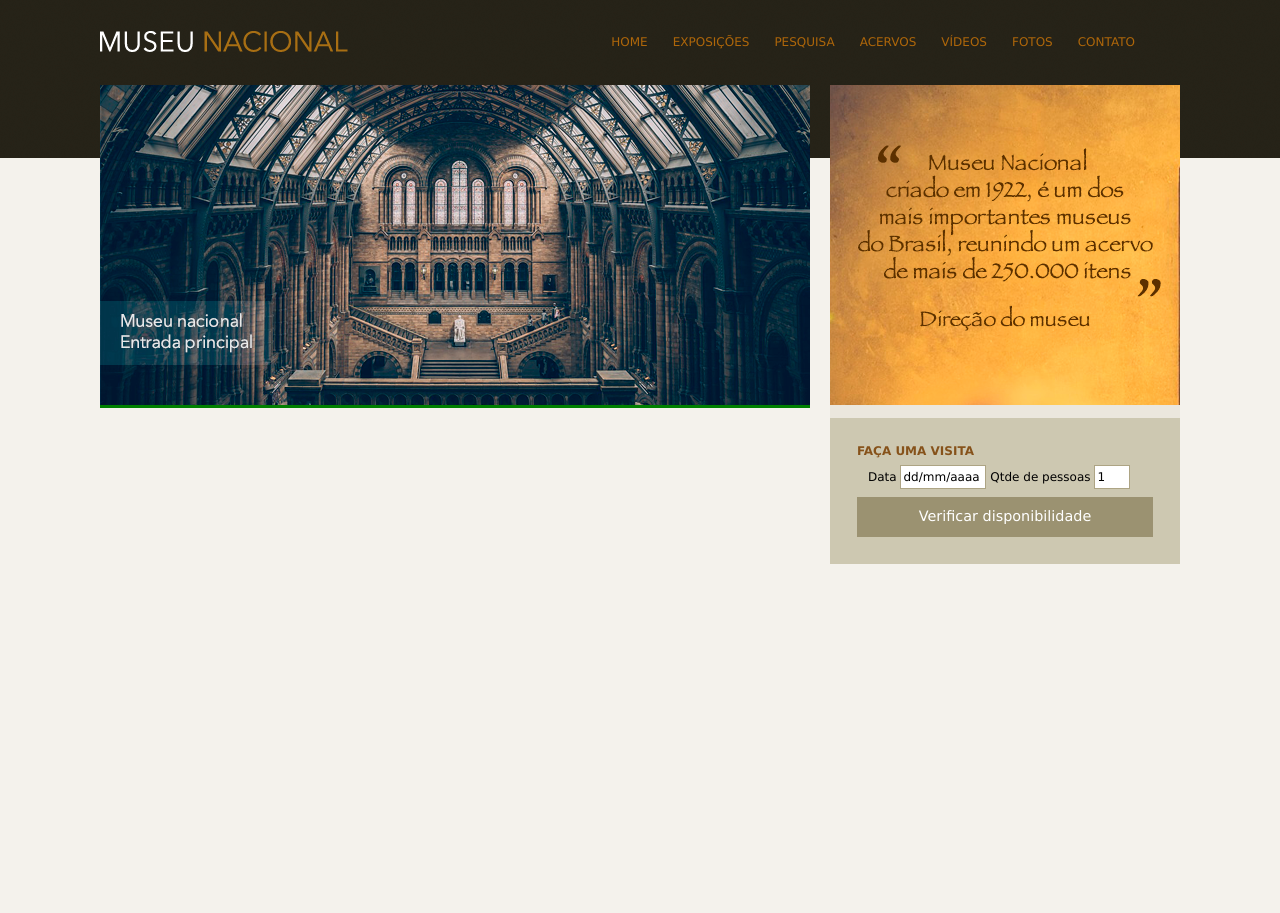
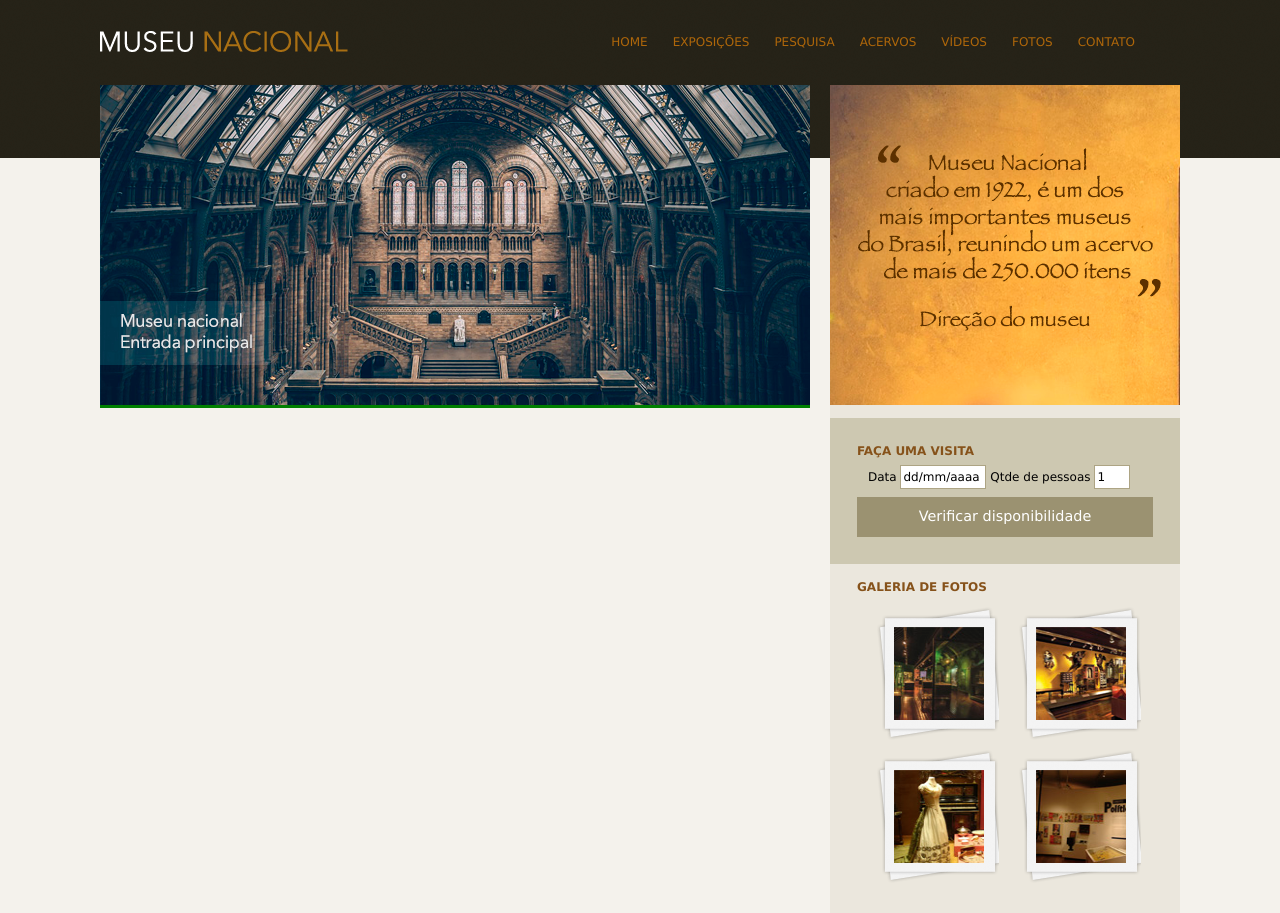
Before and after one commit to Fabio-Frare/Museu_Nacional, a plain HTML site: page index.html in a window 1280 px wide. Before the commit the page ends 800 px from the top, so only its background shows below. Drawn offline with Linux system fonts and the light colour scheme.

Commit message:
Barra lateral

```diff
--- a/css/estilo.css
+++ b/css/estilo.css
@@ -70,12 +70,30 @@ aside {
     width: 350px;
     float: right;
     background: #ebe7dd;
+    padding-bottom: 30px;
 }
 
 section#visita {
     background: #cdc8b1;
     padding: 10px 27px 27px 27px;
     margin-top: 10px;
+}
+
+section#galeria {
+    padding: 0px 27px 0px 27px;
+}
+
+section#galeria a {
+    display: block;
+    background: url(../images/fundo-foto.png) no-repeat;
+    float: left;
+    padding: 17px 15px 17px 15px;
+    margin: 10px 0px 0px 20px;
+}
+
+section#galeria img {
+    margin-left: 2px;
+    margin-top: 3px;
 }
 
 h4 {
--- a/index.html
+++ b/index.html
@@ -50,6 +50,21 @@
                             <input class="botao" type="submit" value="Verificar disponibilidade">
                         </form>
                     </section>
+                    <section id="galeria">
+                        <h4>Galeria de fotos</h4>
+                        <a href="">
+                            <img src="images/imagem1.jpg" width="90" height="93">
+                        </a>
+                        <a href="">
+                            <img src="images/imagem2.jpg" width="90" height="93">
+                        </a>
+                        <a href="">
+                            <img src="images/imagem3.jpg" width="90" height="93">
+                        </a>
+                        <a href="">
+                            <img src="images/imagem4.jpg" width="90" height="93">
+                        </a>
+                    </section>
                 </aside>
 
             </div>
```
